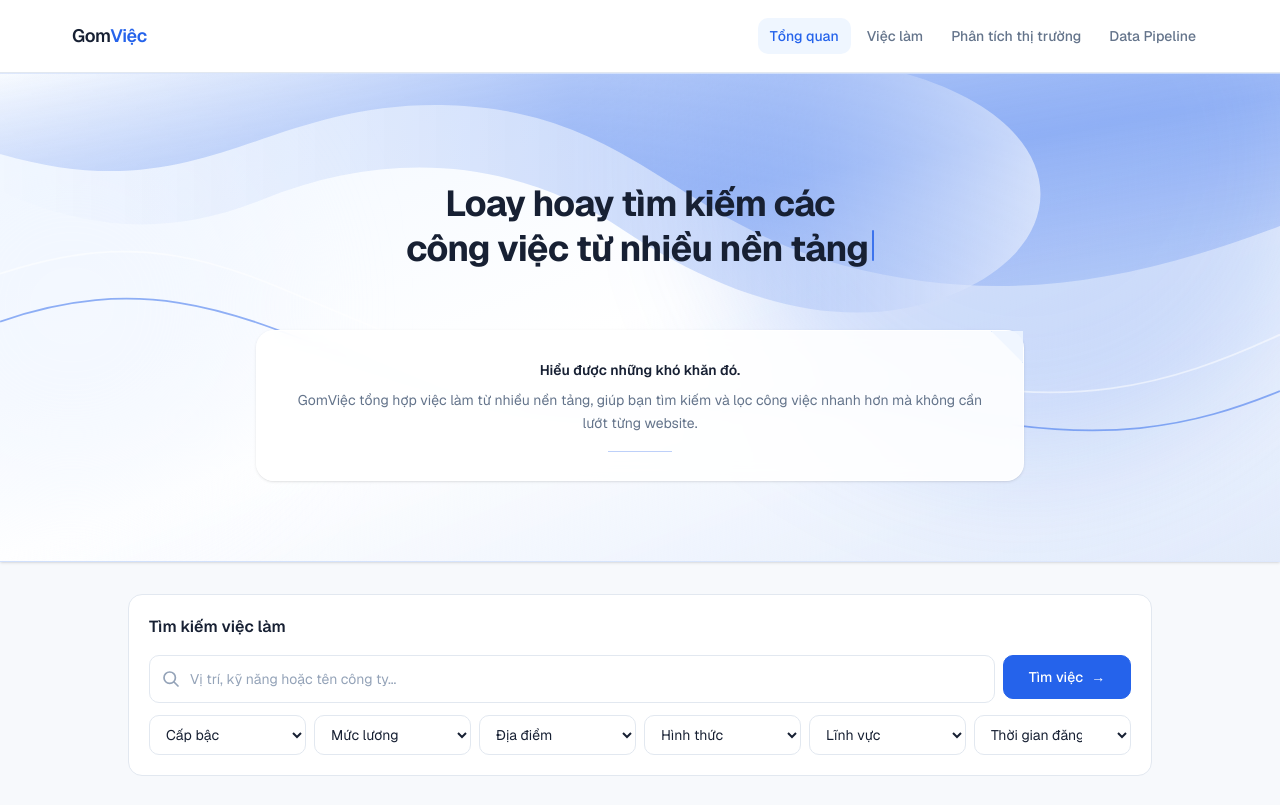
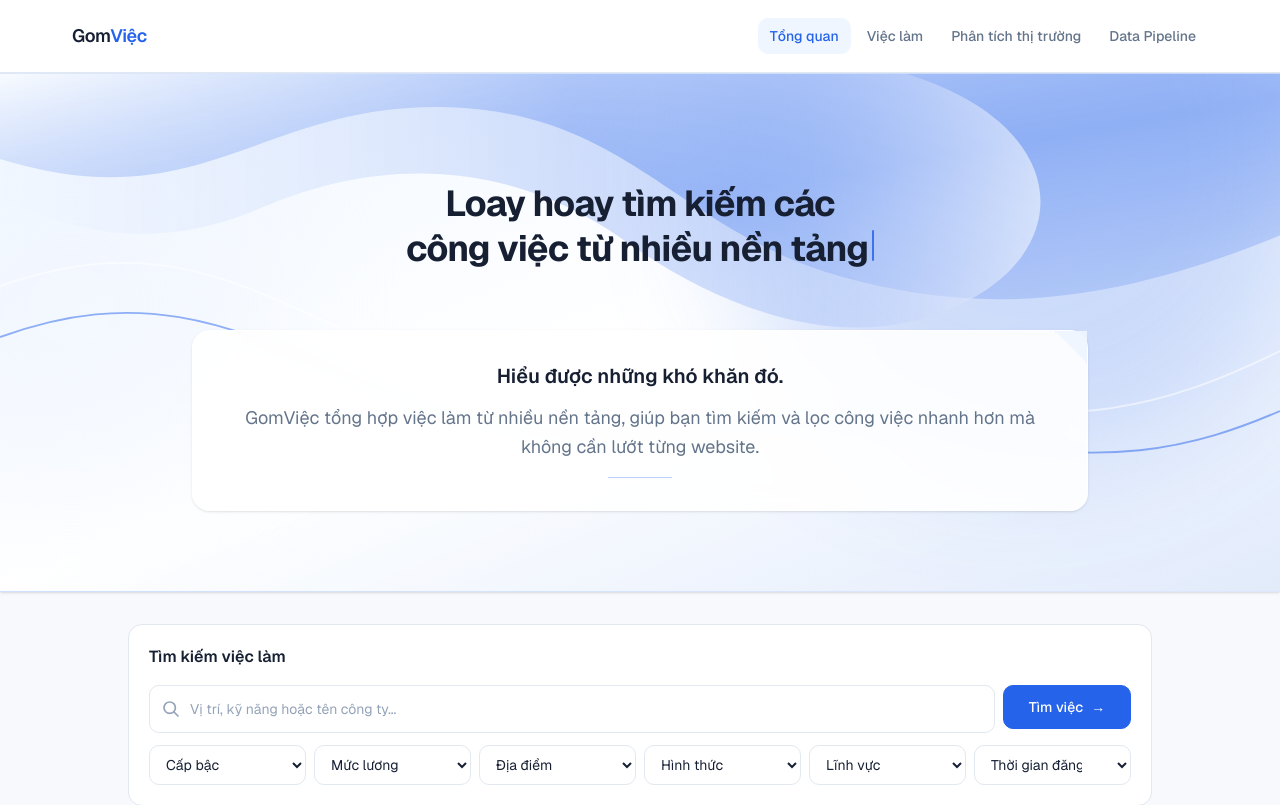
Before and after one commit to VoHoangPhucDTA/job-discovery-platform, a Next.js app in the folder frontend/: page / in a window 1280 px wide. Shown: the top 805 px of the page. Built offline with nearby package versions, Linux system fonts and the light colour scheme.

Commit message:
Increase centered Home hero letter typography

```diff
--- a/frontend/app/page.tsx
+++ b/frontend/app/page.tsx
@@ -45,12 +45,12 @@ export default function Home() {
             <HomeHeroHeading />
           </div>
 
-          <div className="relative mx-auto mt-6 w-full max-w-3xl rounded-xl border border-white/90 bg-surface/90 p-5 text-center shadow-sm backdrop-blur-sm sm:mt-8 sm:p-7">
+          <div className="relative mx-auto mt-6 w-full max-w-4xl rounded-xl border border-white/90 bg-surface/90 p-6 text-center shadow-sm backdrop-blur-sm sm:mt-8 sm:p-8">
             <span aria-hidden="true" className="absolute right-0 top-0 size-8 border-b border-l border-primary/20 bg-primary-soft/90 [clip-path:polygon(0_0,100%_100%,100%_0)]" />
-            <p className="text-body-emphasis font-semibold text-foreground">
+            <p className="text-lg font-semibold leading-snug text-foreground sm:text-xl">
               Hiểu được những khó khăn đó.
             </p>
-            <p className="mt-2 text-body leading-relaxed text-muted-foreground">
+            <p className="mt-3 text-base leading-relaxed text-muted-foreground sm:text-lg">
               GomViệc tổng hợp việc làm từ nhiều nền tảng, giúp bạn tìm kiếm và lọc
               công việc nhanh hơn mà không cần lướt từng website.
             </p>
```
